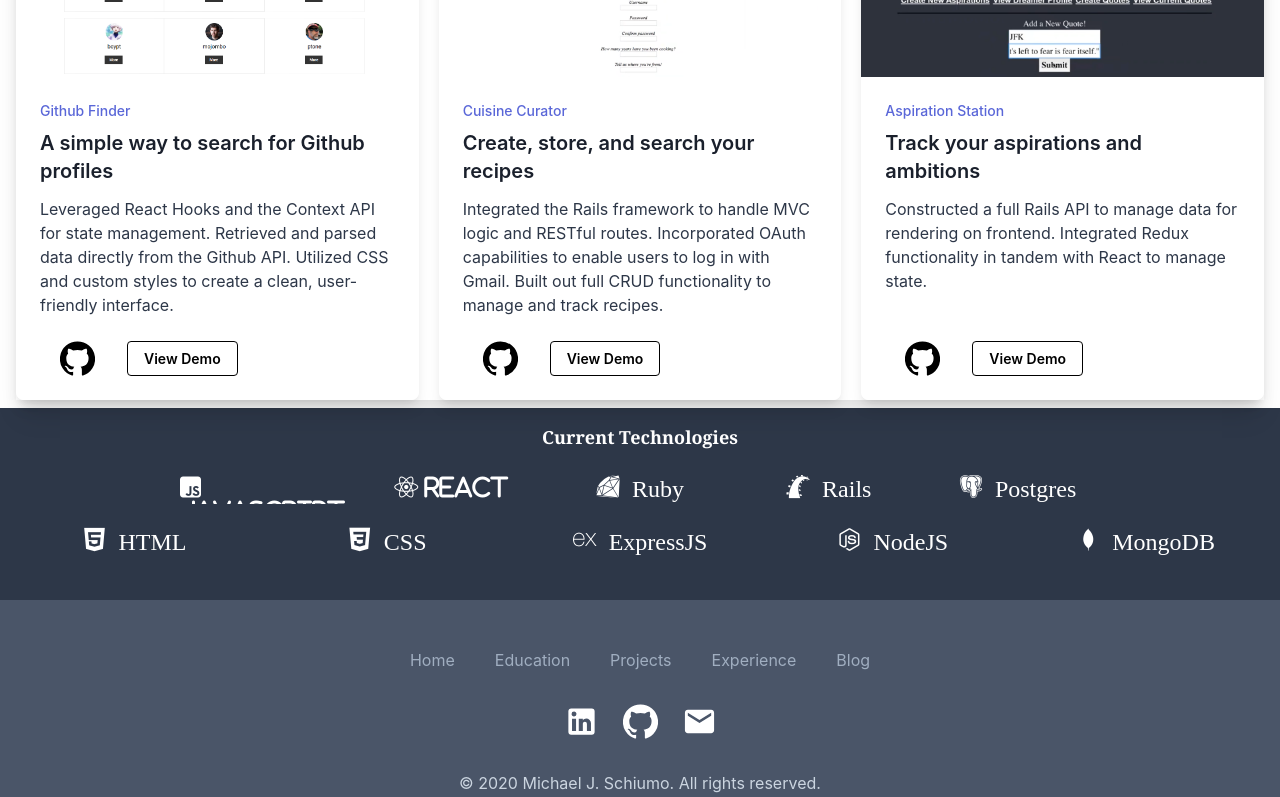
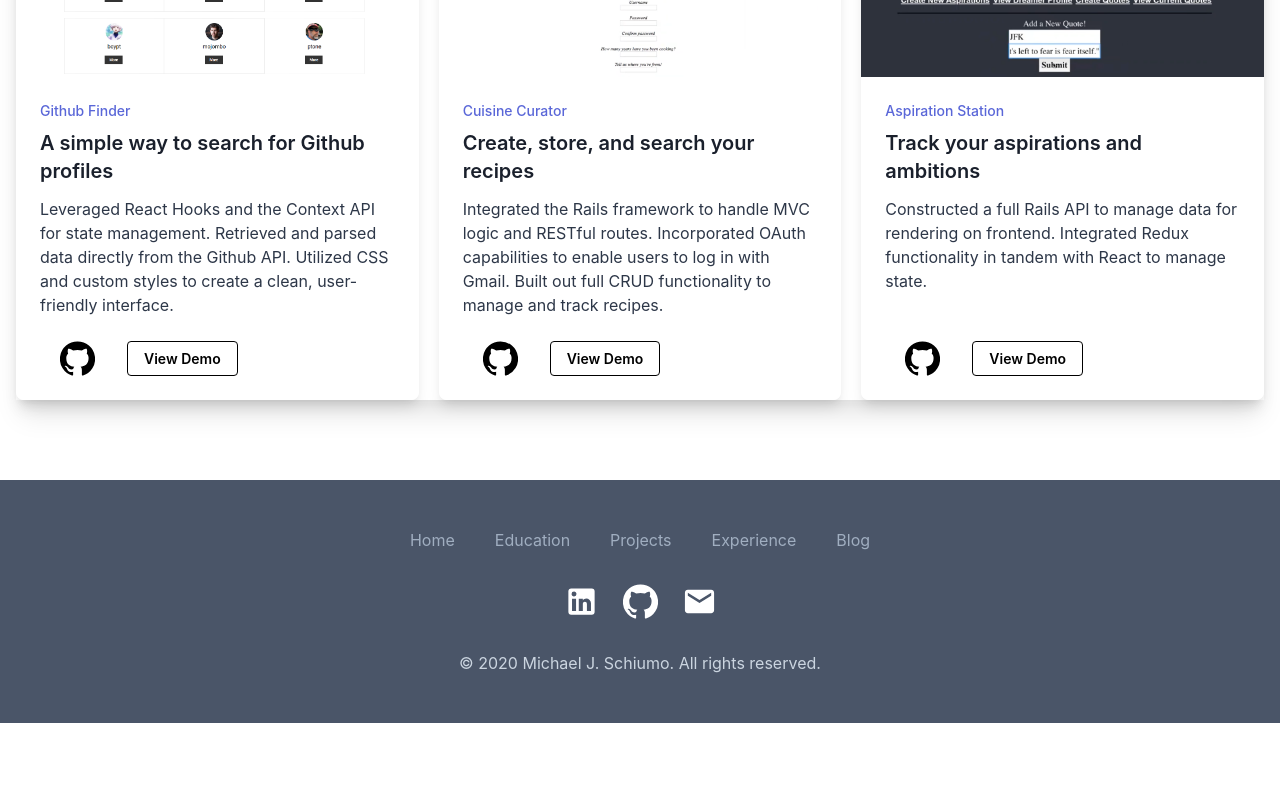
Before and after one commit to MichaelSchiumo/mjs-portfolio, a React (Create React App) app in the folder mjsportfolio/: page /projects in a window 1280 px wide. Shown: the part 435-1232 px from the top of the page. After the commit the page ends 1158 px from the top, so only its background shows below. Built offline with nearby package versions, Linux system fonts and the light colour scheme.

Commit message:
added netlify json, redirects file

```diff
--- a/mjsportfolio/src/components/Projects.js
+++ b/mjsportfolio/src/components/Projects.js
@@ -209,9 +209,9 @@ const Projects = () => {
           </div>
         </div>
       </div>
-      <div className='lg:w-full lg:-mb-20'>
+      {/* <div className='lg:w-full lg:-mb-20'>
         <LogoCloud />
-      </div>
+      </div> */}
     </div>
   );
 };
```
Also changed, not shown: 2 other files (tests, documents, lock files or other folders).
